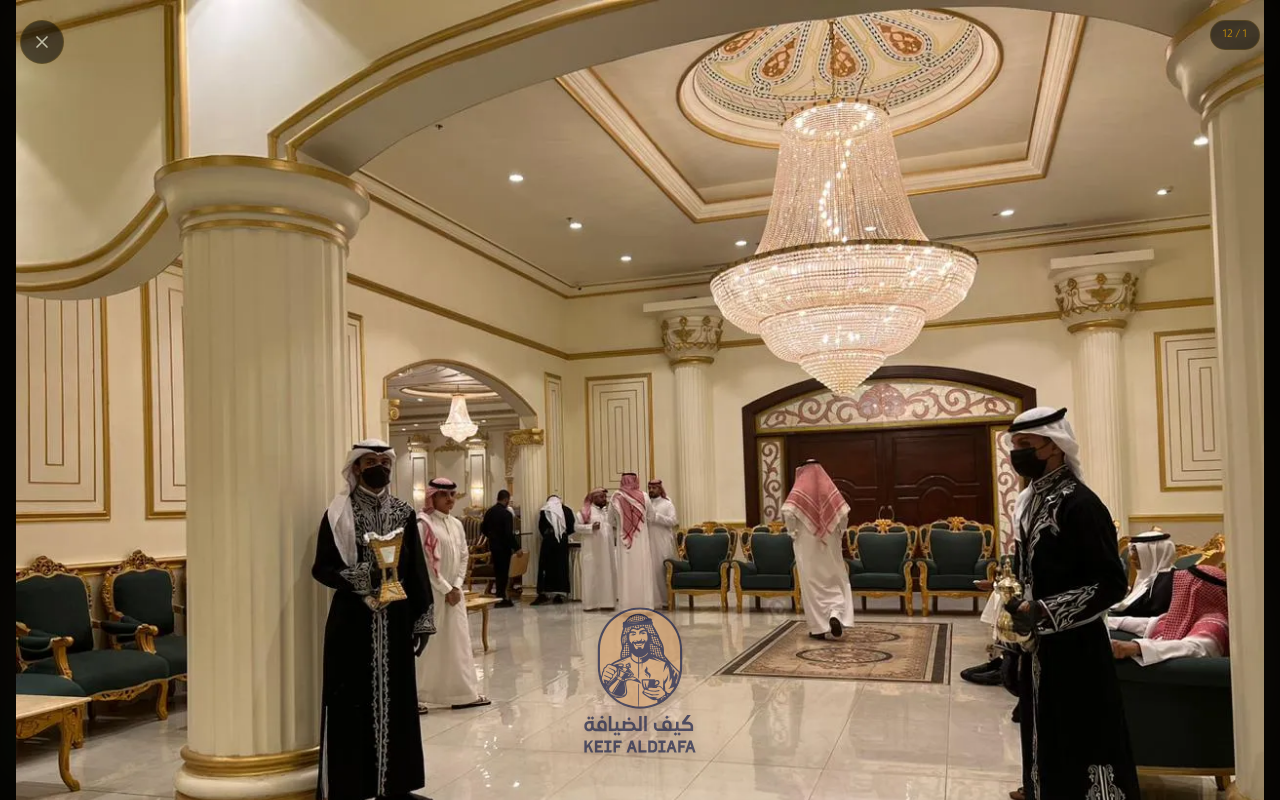
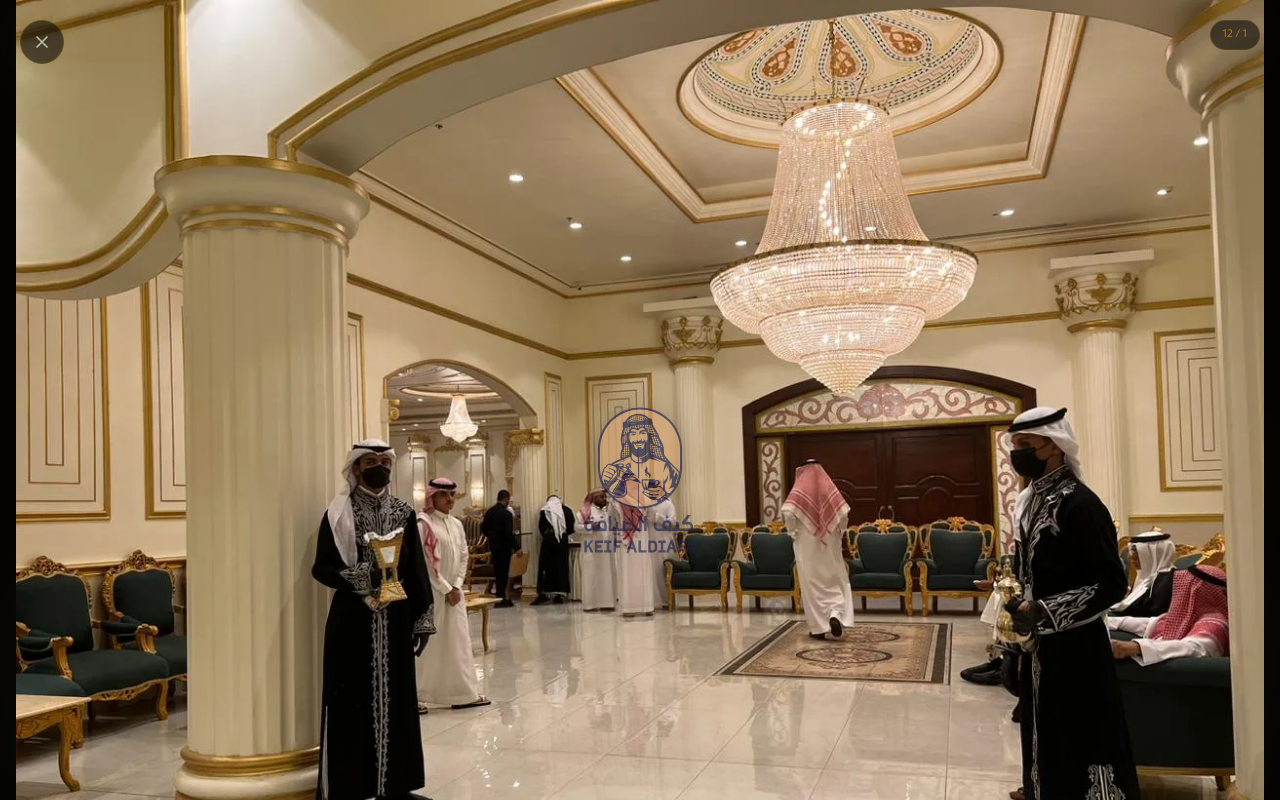
Before and after one commit to moain2026/kaif-al-diyafa-2027, a Next.js app: page /portfolio in a window 1280 px wide. Both pictures are taken after a click on the element 1117 px from the left and 727 px from the top of the page. Shown: the top 800 px of the page. Built offline with nearby package versions, Linux system fonts and the light colour scheme.

Commit message:
Refine watermark: 192px size, 65% opacity, and positioned at lower third (bottom-28%)

```diff
--- a/src/components/ProtectedImage.tsx
+++ b/src/components/ProtectedImage.tsx
@@ -53,13 +53,13 @@ const ProtectedImage: React.FC<ProtectedImageProps> = ({
 
       {/* Watermark Layer - Only shown if showWatermark is true */}
       {showWatermark && (
-        <div className="absolute bottom-6 left-0 right-0 flex justify-center z-10 pointer-events-none">
-          <div className="relative w-32 md:w-48 opacity-70 drop-shadow-md">
+        <div className="absolute bottom-[28%] left-0 right-0 flex justify-center z-10 pointer-events-none">
+          <div className="relative w-48 opacity-[0.65] drop-shadow-[0_4px_12px_rgba(0,0,0,0.3)]">
             <Image
               src="/images/watermarks/svg/logo-1.svg"
               alt="Watermark"
-              width={180}
-              height={180}
+              width={192}
+              height={192}
               className="w-full h-auto"
             />
           </div>
```
